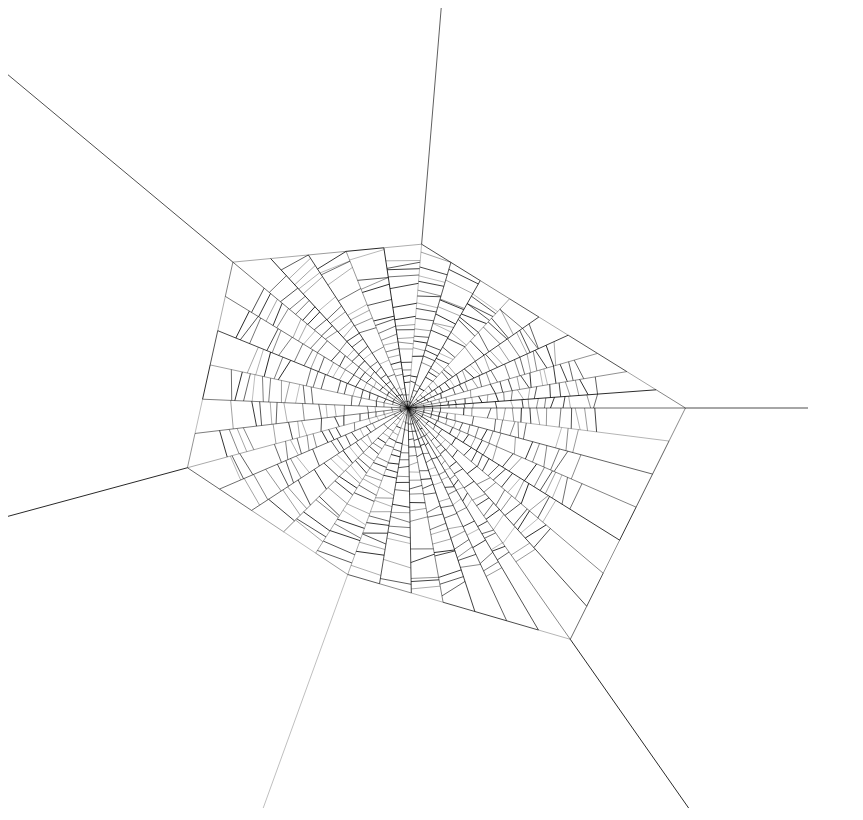
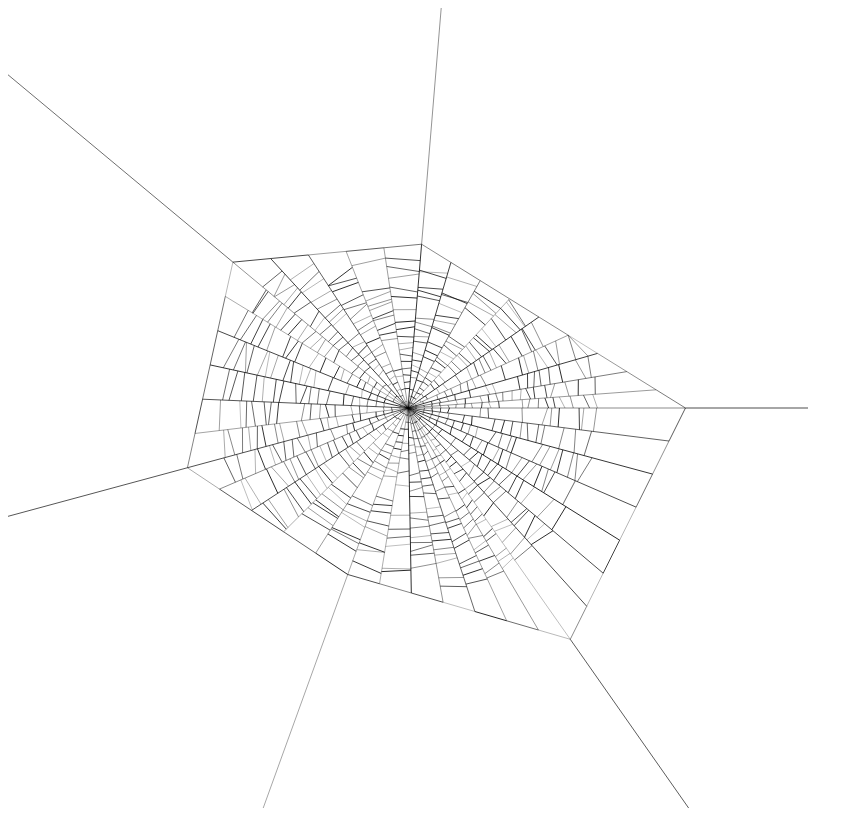
Before and after one commit to gregkepler/spider-webs-js, a plain HTML site: page spiderwebs_mini/index.html in a window 1280 px wide. Shown: the whole page, without its empty margins (0-863 px from the left). Drawn offline with Linux system fonts and the light colour scheme.

Commit message:
Combined and simplified the loop to create the bars in spider mini. A bit closer to the goal size.

```diff
--- a/spiderwebs_mini/index.html
+++ b/spiderwebs_mini/index.html
@@ -25,7 +25,7 @@
 
 	function w(){
 		// define the anchor points of the heart shape
-		var rays, rSpc= (Rn() * 30) + 30, pNum= (Rn()*3)+ 4, cX=c.width/2, cY=c.height/2, barPtAmt=(Rn() * 10) + 15, pts=[], strands=[], TWO_PI=Pi*2, webCtr;
+		var rays, rSpc= (Rn() * 30) + 30, pNum= (Rn()*3)+ 4, cX=c.width/2, cY=c.height/2, barPtAmt=(Rn() * 10) + 15, pts=[], TWO_PI=Pi*2, webCtr;
 
 		//pNum = 4;
 		//rSpc = 70;
@@ -33,9 +33,11 @@
 
 		aPts = function(){
 			var anchPts=[], i, j, angle, r, pX, pY, p, startPt, endPt, myA, sideDistX, sideDistY, lineDist, lineAngle, lnPtAmt, lnPtDist, ptX, ptY, nextP, rayP, rPts;
-			strands = [];
+			//strands = [];
 			rays = [];
 			webCtr = addPt(c.width/2, c.height/2);
+
+			// for each point created, create an anchor point
 			for (i=0; i<pNum; i+=1) {
 				angle = i * (TWO_PI/pNum);
 				r = 200 * (Rn() + 0.5);
@@ -65,44 +67,110 @@
 				lnPtAmt = F(lineDist/rSpc);
 				lnPtDist = lineDist/lnPtAmt;
 
-				// Now draw the lines between bezier points
 
 				rPts = [];
 
-				// make points between the start and end
+				// make points between the anchors, I call them rays (since they come from a center point)
 
 				for (j=0; j<lnPtAmt; j+=1)
 				{
 					ptX = startPt.x + C(lineAngle) * (j*lnPtDist);
 					ptY = startPt.y + S(lineAngle) * (j*lnPtDist);
-					addPt(ptX, ptY);
+					//	addPt(ptX, ptY);
 
 					rayP = addPt(ptX, ptY);
 					rPts.push(rayP);
 
-					r = new R(rays.length, rayP, webCtr);
+					r = new R(j, rayP, webCtr);
 					rays.push(r);
 
+					/*a.fillStyle='rgba(255, 0, 0, 1)';
+					a.beginPath();
+					a.arc(rayP.x, rayP.y, 2, 0, Math.PI*2, true);
+					a.fill();*/
+					//console.log(rays.length);
+					p = rPts[j];
+					addS(p, webCtr);
+
+					if(rays.length>1) mkBars(rays.length-1);
+
 					if(j>0){
-						p = rPts[j];
 						nextP = rPts[j-1];
 						addS(p, nextP);
+						r.rPts.push(p);
+						r.rPts.push(nextP);
 					}
-					/*
-					a.beginPath();
-					//a.arc(p.x, p.y, 2,0,Math.PI*2,true);
-					a.arc(rayP.x, rayP.y, 2,0,Math.PI*2,true);
-					if(j == 0) {a.strokeStyle = 'rgb(255, 0, 0)';
-					}else{a.strokeStyle = 'rgb(0, 0, 0)'};
-					a.stroke();*/
 				}
+
 				// connect to the next strand's point
 				addS(p, endPt);
 
+
 			}
+			mkBars(0);
+			//console.log(rays);
 		};
 
 
+
+		mkBars = function(rayNum){
+			var ray = rays[rayNum], rndm, barPt, k;
+
+			for (k=0; k<barPtAmt; k+=1) {
+				/*if(rayNum ==0){
+					console.log(rays);
+					console.log(rays.length);
+				}*/
+				// randomly DON'T draw a line
+				rndm = Rd(Rn()*5);
+
+				if (rndm === 1) { continue; }
+				//console.log(ray);
+				barPt = ray.points[k];
+
+				// if not the last strand
+
+				nextStrand = (rayNum > 0) ? rays[rayNum - 1] : rays[rays.length-1];
+
+				nextAngle = nextStrand.myA;
+
+				if(k>0){
+
+					//nextStrand = (i<pNum-1 && j<lnPtAmt-1) ? rays[j-1] : rays[0];
+
+			//		console.log(k);
+			//		console.log(nextStrand);
+					/*if(j==1){
+						a.strokeStyle = 'rgba(255, 0, 0, 1)';
+						a.beginPath();
+						a.moveTo(thisStrand.startPt.x, thisStrand.startPt.y);
+						a.lineTo(thisStrand.nextPt.x, thisStrand.nextPt.y);
+						a.stroke();
+					}*/
+
+					dx = barPt.x - webCtr.x;
+					dy = barPt.y - webCtr.y;
+
+					// Get a random distance to place the starting point at. it will be within a range above and
+					// below the original point. The further away from the center, the more variation it can have
+					pointDist = getRPt(dx, dy, k * 0.2, ray.strndLen);
+					thisPoint = addPt(webCtr.x + C(ray.myA) * pointDist, webCtr.y + S(ray.myA) * pointDist);
+					/*
+					a.fillStyle='rgba(255, 0, 0, 1)';
+					a.beginPath();
+					a.arc(thisPoint.x, thisPoint.y, 2, 0, Math.PI*2, true);
+					a.fill();*/
+
+					pointDist = getRPt(dx, dy, k * 0.2, nextStrand.strndLen);
+
+					drwStr(ray, thisPoint, nextAngle, pointDist);
+
+				}
+			}
+		}
+
+
+		/*
 		mkR = function() {
 			var i, j, r, rndm, p, nextStrand, nextAngle, dx, dy, pointDist, thisPoint, dist1, dist2, p1, p2, raylength=rays.length;
 			for (i=0; i<raylength; i+=1)
@@ -141,33 +209,9 @@
 
 					pointDist = getRPt(dx, dy, j * 0.2, nextStrand.strndLen);
 
-					drwStr(r, thisPoint, nextAngle, nextStrand, pointDist);
-
-			/*
-
-					// draw another line from the point
-					if (rndm === 2) {
-					    pointDist = getRPt(dx, dy, j * 0.8, nextStrand.strndLen);
-					    drwStr(r, thisPoint, nextAngle, nextStrand, pointDist);
-					}
+					drwStr(r, thisPoint, nextAngle, pointDist);
 
 
-					// draws a much longer line from the start point (which can be from either side.)
-					else if (rndm === 3){
-						startAngle = (Rd(Rn()) === 0) ? nextAngle : this.myA;
-
-						if (startAngle === nextAngle){
-							startPt = thisPoint;
-							strandLen = nextStrand.strndLen;
-							pointDist = getRPt(dx, dy, j*Rn()*4 + 6, strandLen);
-							drwStr(r, startPt, startAngle, nextStrand, pointDist);
-						}else{
-							startPt = thisPoint;
-							strandLen = nextStrand.strndLen;
-							pointDist = getRPt(dx, dy, j*Rn()* -4 - 6, strandLen);
-							drwStr(r, startPt, nextAngle, nextStrand, pointDist);
-						}
-					}*/
 				}
 			}
 
@@ -183,7 +227,7 @@
 				r.rPts.sort(srtD);
 				addS(r.rPts[0],r.rPts[r.rPts.length-1])
 			}
-		};
+		};*/
 
 
 		addPt = function(xPos,yPos)
@@ -232,7 +276,7 @@
 
 
 
-		drwStr = function(r, pt, nextAngle, nextStrand, pointDist){
+		drwStr = function(r, pt, nextAngle, pointDist){
 			var nextPoint=addPt(webCtr.x + C(nextAngle) * pointDist, webCtr.y + S(nextAngle) * pointDist);
 			// draws a normal single connector line
 			if (getPtDist(pt, nextPoint)) {
@@ -270,7 +314,7 @@
 			a.stroke();
 		};
 		aPts();
-		mkR();
+		//mkR();
 }
 w();
 // end of submission //
```
Also changed, not shown: 1 other file.
